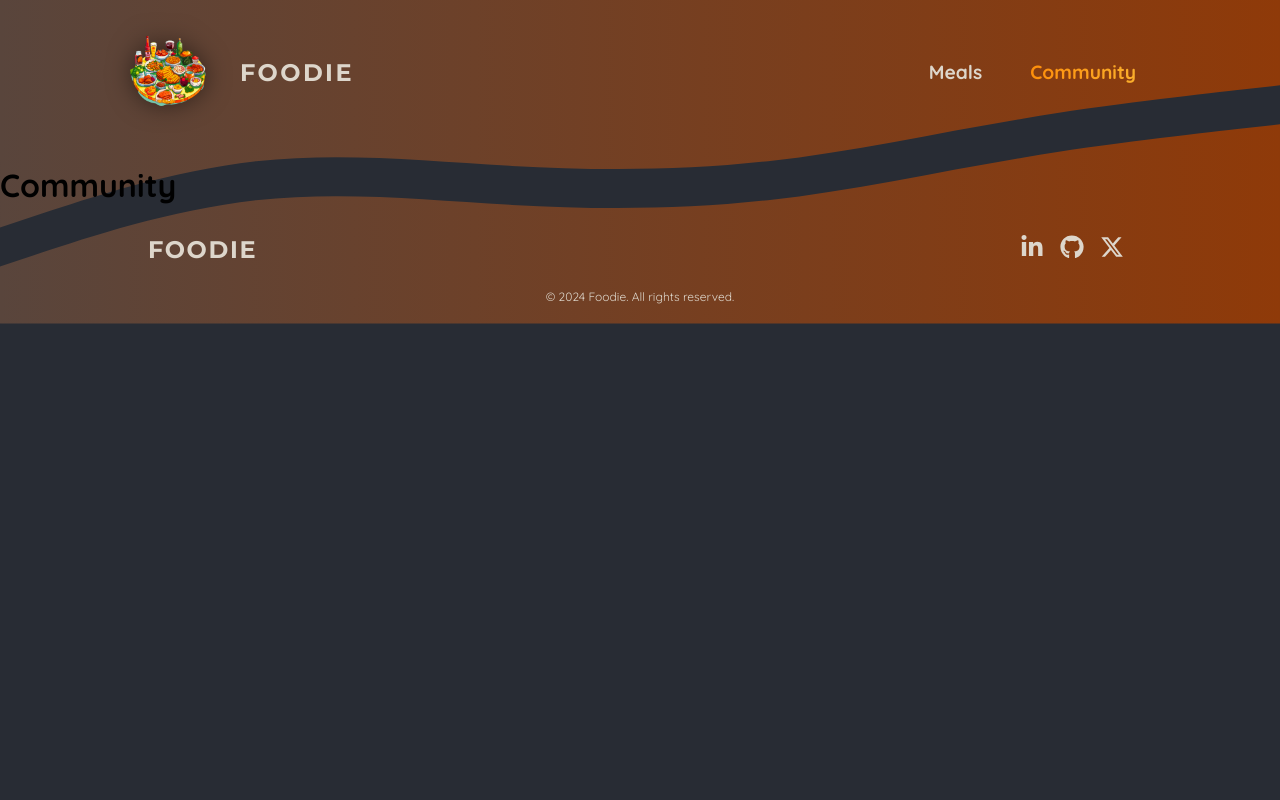
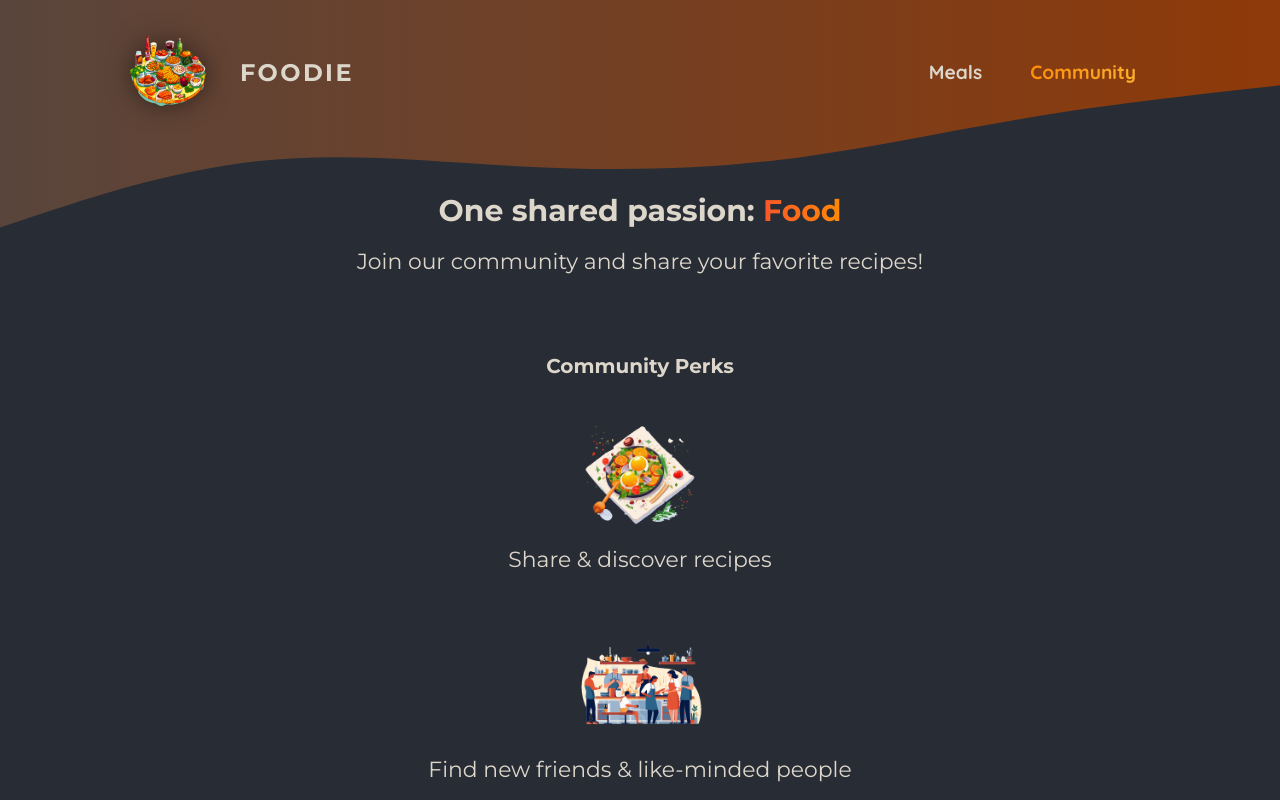
Before and after one commit to akaBaytar/foodie-app, a Next.js app: page /community in a window 1280 px wide. Shown: the top 800 px of the page. Built offline with nearby package versions, Linux system fonts and the light colour scheme.

Commit message:
community page

```diff
--- a/app/community/page.js
+++ b/app/community/page.js
@@ -1,3 +1,62 @@
-export default function Community() {
-  return <h1>Community</h1>
+import Image from 'next/image';
+
+import meal from '@/public/assets/meal.png';
+import community from '@/public/assets/community.png';
+import events from '@/public/assets/events.png';
+
+import macncheese from '@/public/images/macncheese.jpg';
+import tomatoSalad from '@/public/images/tomato-salad.jpg';
+
+import classes from './page.module.css';
+
+export default function CommunityPage() {
+  return (
+    <>
+      <header className={classes.header}>
+        <h1>
+          One shared passion: <span className={classes.highlight}>Food</span>
+        </h1>
+        <p>Join our community and share your favorite recipes!</p>
+      </header>
+      <main className={classes.main}>
+        <section className={classes.perksSection}>
+          <h2>Community Perks</h2>
+          <ul className={classes.perks}>
+            <li>
+              <Image src={meal} alt='A delicious meal' />
+              <p>Share & discover recipes</p>
+            </li>
+            <li>
+              <Image src={community} alt='A crowd of people, cooking' />
+              <p>Find new friends & like-minded people</p>
+            </li>
+            <li>
+              <Image src={events} alt='A crowd of people at a cooking event' />
+              <p>Participate in exclusive events</p>
+            </li>
+          </ul>
+        </section>
+
+        <section className={classes.trending}>
+          <h2>Trending Recipes</h2>
+          <ul className={classes.recipes}>
+            <li>
+              <p>Mac n Cheese</p>
+              <Image src={macncheese} alt='Mac n Cheese' />
+            </li>
+            <li>
+              <p>Tomato Salad</p>
+              <Image src={tomatoSalad} alt='Tomato Salad' />
+            </li>
+          </ul>
+        </section>
+
+        <section className={classes.cta}>
+          <h2>Ready to Join?</h2>
+          <p>Sign up now and start your culinary adventure!</p>
+          <button >Join Now</button>
+        </section>
+      </main>
+    </>
+  );
 }
--- /dev/null
+++ b/app/community/page.module.css
@@ -0,0 +1,94 @@
+.header {
+  gap: 3rem;
+  margin: 3rem auto 5rem auto;
+  width: 90%;
+  max-width: 75rem;
+  color: #ddd6cb;
+  font-size: 1.5rem;
+  text-align: center;
+}
+
+.header h1 {
+  font-family: 'Montserrat', sans-serif;
+  font-size: 1.5rem;
+  font-size: clamp(1.5rem, 1.3333333333333333rem + 0.6666666666666667vw, 2rem);
+}
+
+.highlight {
+  background: linear-gradient(90deg, #f9572a, #ff8a05);
+  background-clip: text;
+  -webkit-background-clip: text;
+  -webkit-text-fill-color: transparent;
+}
+
+.main {
+  width: 90%;
+  max-width: 40rem;
+  margin-inline: auto;
+  text-align: center;
+}
+
+.main h2 {
+  font-family: 'Montserrat', sans-serif;
+  font-size: 1.25rem;
+  color: #ddd6cb;
+}
+
+.perks,
+.recipes {
+  list-style: none;
+  margin-block-end: 4rem;
+  padding: 0;
+}
+
+.perks li,
+.recipes li {
+  display: flex;
+  flex-direction: column;
+  align-items: center;
+  gap: 0.5rem;
+  margin-block-start: 2rem;
+}
+
+.perks img {
+  width: 8rem;
+  height: 8rem;
+  object-fit: contain;
+}
+
+.header p,
+.perks p,
+.recipes p,
+.cta p {
+  font-family: 'Montserrat', sans-serif;
+  margin-block-start: 0;
+  margin-block-end: 1rem;
+  color: #ddd6cb;
+  font-size: 1rem;
+  font-size: clamp(1rem, 0.8333333333333333rem + 0.6666666666666667vw, 1.5rem);
+}
+
+.recipes img {
+  width: 70%;
+  height: 16rem;
+  object-fit: cover;
+  border-radius: 12px;
+}
+
+.cta button {
+  cursor: pointer;
+  border: none;
+  margin-block-start: 2rem;
+  margin-block-end: 4rem;
+  color: #ddd6cb;
+  background: linear-gradient(90deg, #f9572a, #ff8a05);
+  font-weight: bold;
+  text-decoration: none;
+  padding: 1rem 2rem;
+  border-radius: 0.25rem;
+  transition: scale 0.1s ease-in-out;
+
+  &:active {
+    scale: 0.98;
+  }
+}
```
